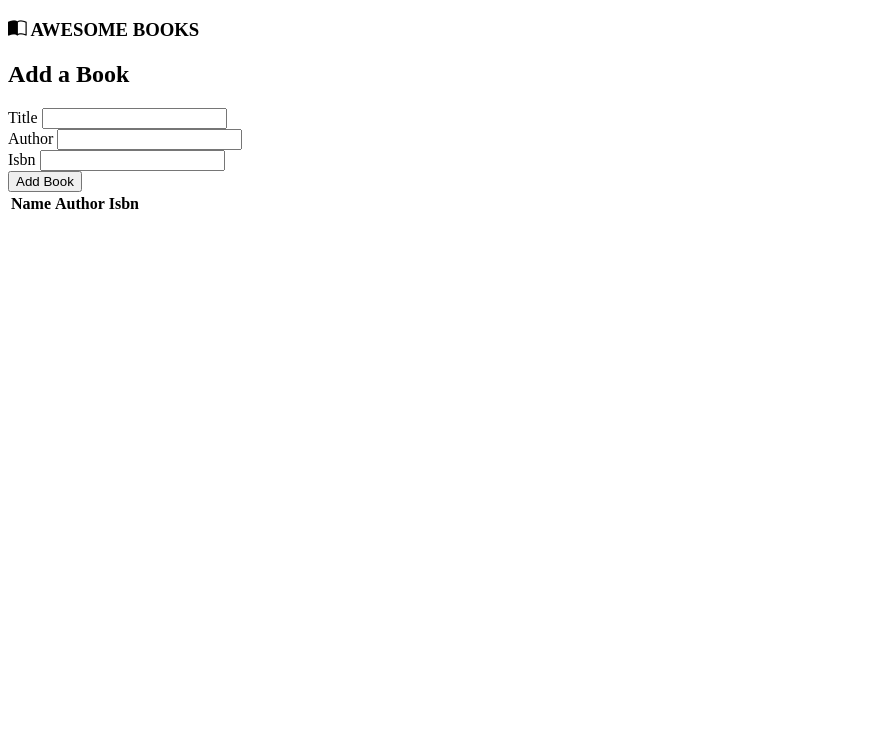
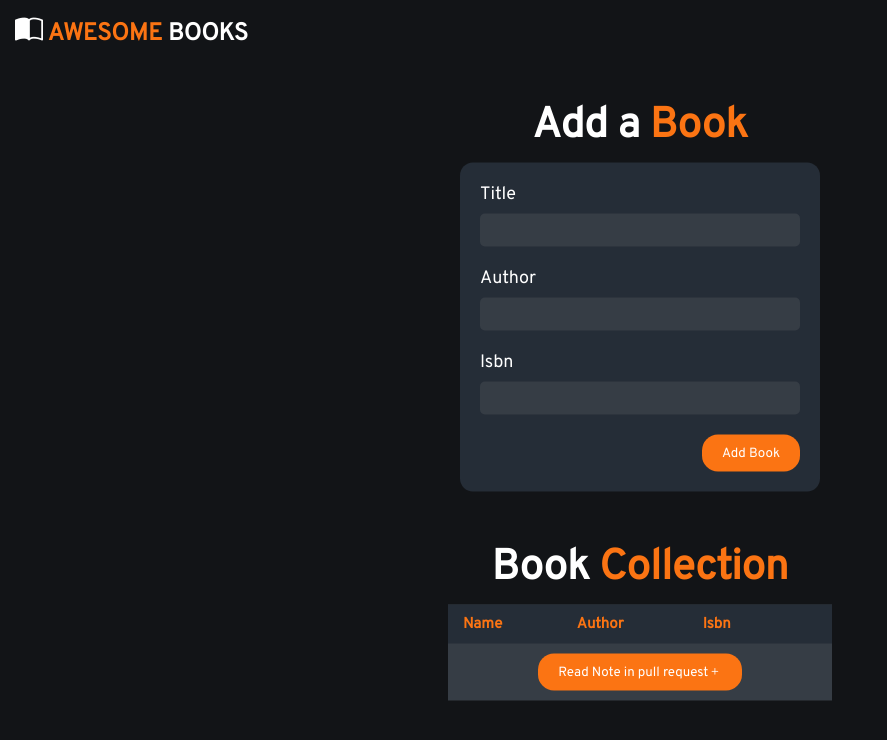
Before and after one commit to ishpaul777/Awesome-Books, a plain HTML site: page index.html in a window 1280 px wide. Shown: the whole page, without its empty margins (0-887 px from the left). Drawn offline with nearby package versions, Linux system fonts and the light colour scheme.

Commit message:
added basic ui

```diff
--- a/css/style.css
+++ b/css/style.css
@@ -14,7 +14,7 @@ body {
 nav {
   display: flex;
   align-items: center;
-  justify-content: center;
+  justify-content: flex-start;
   width: 100vw;
   padding: 15px;
 }
@@ -85,6 +85,10 @@ tr:nth-of-type(even) {
   background-color: hsl(213, 19%, 18%);
 }
 
+.table-footer {
+  text-align: center;
+}
+
 #add-book {
   display: none;
   align-self: center;
@@ -126,6 +130,7 @@ button {
   border-radius: 16px;
   width: fit-content;
   cursor: pointer;
+  align-self: flex-end;
 }
 
 .remove-btn {
--- a/index.html
+++ b/index.html
@@ -9,7 +9,7 @@
       href="https://fonts.googleapis.com/css?family=Overpass"
     />
     <link rel="stylesheet" href="https://cdn.jsdelivr.net/npm/bootstrap-icons@1.8.3/font/bootstrap-icons.css">
-    <!-- <link rel="stylesheet" href="./css/style.css" /> -->
+    <link rel="stylesheet" href="./css/style.css" />
     <title>Awesome Books</title>
   </head>
   <body>
@@ -35,6 +35,7 @@
         </div>
         <button type="submit" class="btn-add-book">Add Book</button>
       </form>
+      <h2 class="heading">Book <span class="highlight">Collection</span></h2>
       <table class="book-table active">
         <thead>
           <tr>
@@ -47,6 +48,13 @@
         <tbody id="book-list">
 
         </tbody>
+        <tfoot >
+          <tr>
+          <td colspan="4" class="table-footer">
+           <button type="button" class="add-more">Read Note in pull request<i class="bi bi-plus"></i></button>
+          </td>
+          </tr>
+        </tfoot>
       </table>
       <!-- <div class="nav-btns">
         <button class="see-collection">Your Collection <i class="bi bi-arrow-up-right"></i></button>
--- a/js/app.js
+++ b/js/app.js
@@ -58,7 +58,7 @@ class UI {
           <td>${book.title}</td>
           <td>${book.author}</td>
           <td>${book.isbn}</td>
-          <td><a href="#" class="remove-btn remove">Remove</a></td>
+          <td><a href="#" class="remove-btn remove">&times;</a></td>
         `;
 
     list.appendChild(row);
```
